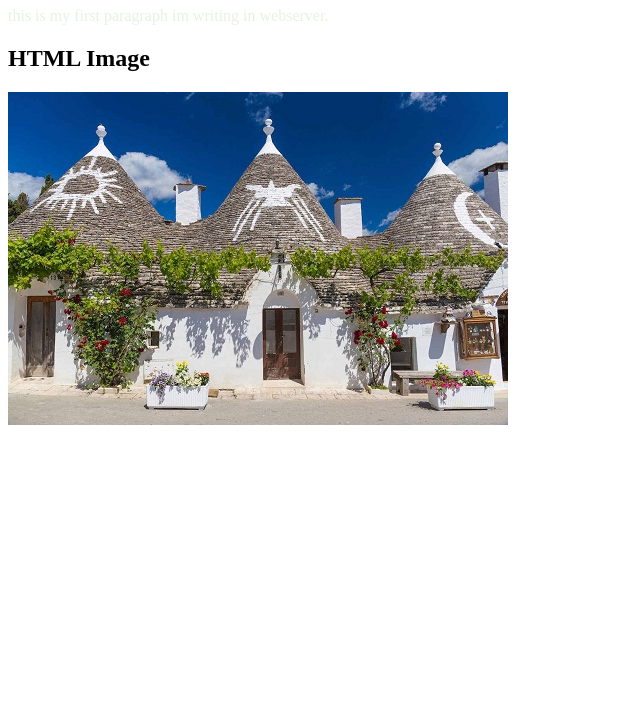
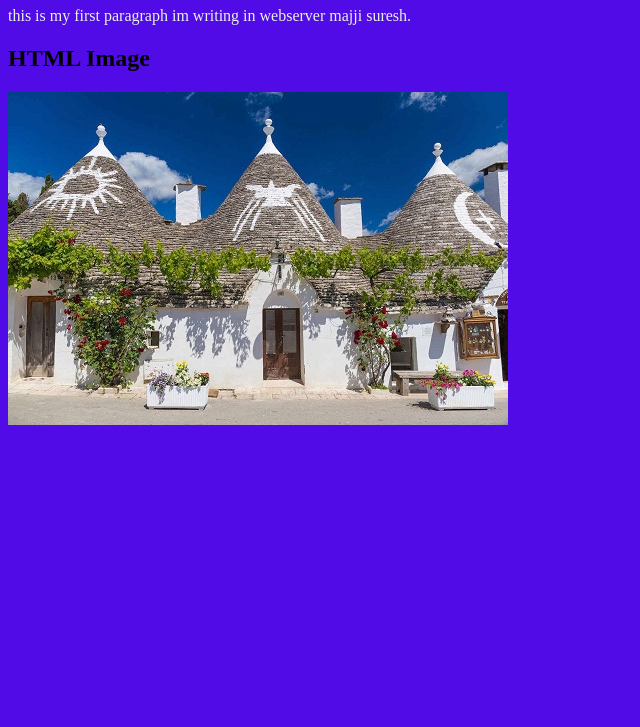
Before and after one commit to majjisuresh99/mastering-git, a plain HTML site: page index.html in a window 1280 px wide. Shown: the part 73-800 px from the top of the page, without its empty margins (0-640 px from the left). Drawn offline with Linux system fonts and the light colour scheme.

Commit message:
background changed

```diff
--- a/index.html
+++ b/index.html
@@ -1,10 +1,10 @@
 <!DOCTYPE html>
 <html>
-<body style="background-color:rgb(255, 255, 255);">
+<body style="background-color:rgb(81, 11, 231);">
 
 <h1>THIS MY FIRST WEBSITE</h1>
 
-<p style="color:rgb(232, 241, 226);">this is my  first paragraph im writing in webserver.</p>
+<p style="color:rgb(232, 241, 226);">this is my  first paragraph im writing in webserver majji suresh.</p>
 <h2>HTML Image</h2>
 <img src="pic_trulli.jpg" alt="Trulli" width="500" height="333">
 </body>
```
